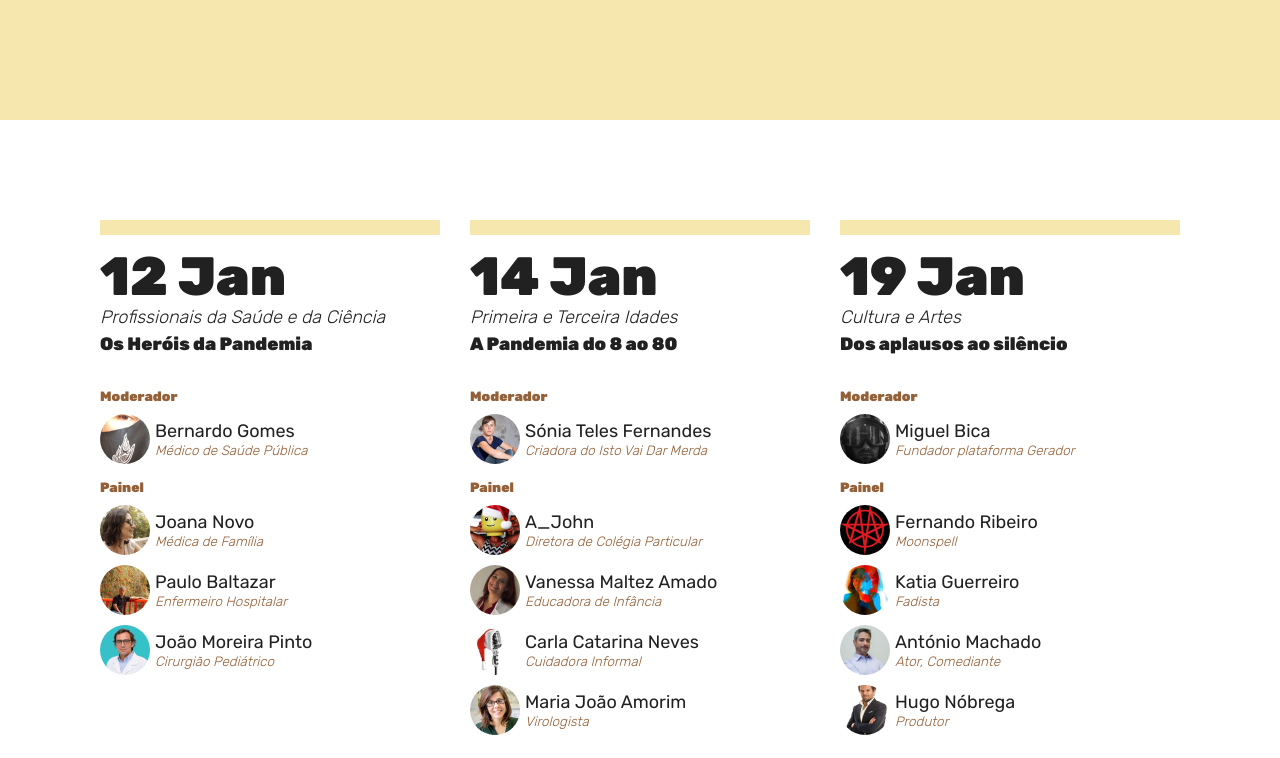
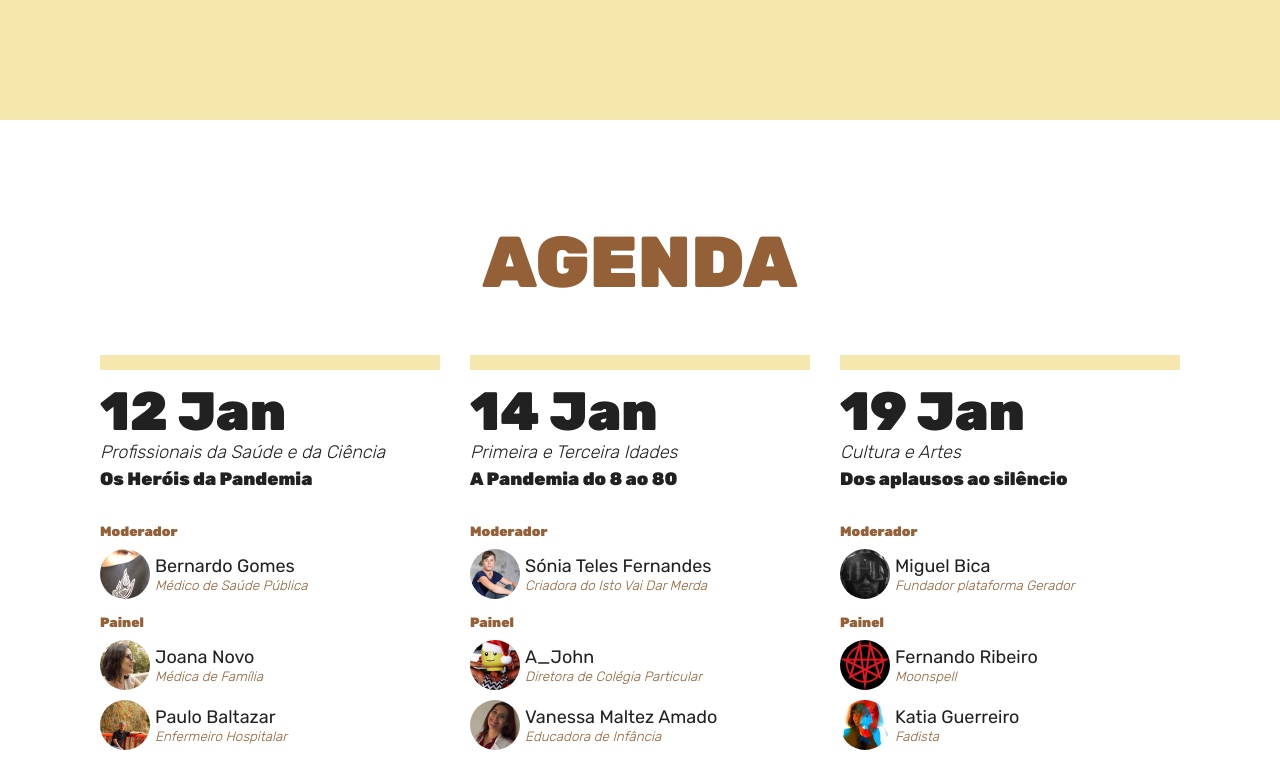
Before and after one commit to ickas/istovaidarmerda.online, a Next.js app: page / in a window 1280 px wide. Shown: the part 680-1438 px from the top of the page. Built offline with nearby package versions, Linux system fonts and the light colour scheme.

Commit message:
add rubrics section
- rename schedule.js to agenda.js
- add rubrics schedule
- add rubrics section

```diff
--- a/pages/index.js
+++ b/pages/index.js
@@ -5,7 +5,8 @@ import Where from "components/where";
 import Hein from "components/hein";
 import Partners from "components/partners";
 import Footer from "components/footer";
-import { events } from "../utils/schedule";
+import { agenda } from "../utils/agenda";
+import { rubrics } from "../utils/rubrics";
 import { partners } from "../utils/partners";
 
 /**
@@ -24,7 +25,7 @@ export default function Home() {
       </Head>
 
       <Hero />
-      <Schedule events={events} />
+      <Schedule agenda={agenda} rubrics={rubrics} />
       <Where twitter="https://twitter.com/IstoVai" youtube="https://www.youtube.com/channel/UC-M0MHRa0CNewKhjCz4c2Qg" />
       <Hein />
       <Partners partners={partners} />
--- a/src/components/Schedule.js
+++ b/src/components/Schedule.js
@@ -2,10 +2,24 @@ import React from "react";
 import PropTypes from "prop-types";
 import Link from "next/link";
 import styled from "styled-components";
+
+import { rem } from "polished";
 import { device } from "utils/breakpoints";
 
 const Wrapper = styled.section`
-  padding: 30px;
+  padding: 50px 30px 30px 30px;
+
+  h2 {
+    margin-bottom: 50px;
+    font-size: ${rem("40px")};
+    text-align: center;
+  }
+
+  @media ${device.s} {
+    h2 {
+      font-size: ${rem("64px")};
+    }
+  }
 
   @media ${device.l} {
     padding: 100px;
@@ -18,6 +32,16 @@ const Events = styled.div`
   display: grid;
   grid-template-columns: repeat(auto-fit, minmax(280px, 1fr));
   grid-gap: 30px;
+
+  & + h2 {
+    margin-top: 50px;
+  }
+
+  @media ${device.s} {
+    & + h2 {
+      margin-top: 100px;
+    }
+  }
 `;
 
 const Event = styled.div`
@@ -41,8 +65,14 @@ const Event = styled.div`
       font-style: italic;
     }
 
-    &.title {
+    &.title,
+    &.rubric-title {
       font-weight: var(--fontBlack);
+    }
+
+    &.rubric-title {
+      margin-top: 10px;
+      font-size: 1.2rem;
     }
   }
 
@@ -116,12 +146,12 @@ const Personas = ({ values }) =>
     );
   });
 
-const Schedule = ({ events }) => (
+const Schedule = ({ agenda, rubrics }) => (
   <Wrapper id="schedule">
-    <h2 className="sr-only">Agenda</h2>
+    <h2>Agenda</h2>
     <Events>
-      {Array.isArray(events) &&
-        events.map((event, index) => {
+      {Array.isArray(agenda) &&
+        agenda.map((event, index) => {
           const key = `event-${index}`;
           return (
             <Event key={key}>
@@ -138,11 +168,27 @@ const Schedule = ({ events }) => (
           );
         })}
     </Events>
+
+    <h2>Rubricas</h2>
+    <Events>
+      {Array.isArray(rubrics) &&
+        rubrics.map((event, index) => {
+          const key = `event-${index}`;
+          return (
+            <Event key={key}>
+              <span className="rubric-title">{event.title}</span>
+              <div>
+                <Personas values={event.speakers} />
+              </div>
+            </Event>
+          );
+        })}
+    </Events>
   </Wrapper>
 );
 
 Schedule.propTypes = {
-  events: PropTypes.arrayOf(
+  agenda: PropTypes.arrayOf(
     PropTypes.shape({
       date: PropTypes.string,
       area: PropTypes.string,
--- a/utils/schedule.js
+++ b/utils/agenda.js
@@ -1,4 +1,4 @@
-export const events = [
+export const agenda = [
   {
     date: "12 Jan",
     area: "Profissionais da Saúde e da Ciência",
--- /dev/null
+++ b/utils/rubrics.js
@@ -0,0 +1,52 @@
+export const rubrics = [
+  {
+    title: "#istovaidarfoto",
+    speakers: [
+      {
+        avatar: "/images/avatars/isabel-silva.jpg",
+        name: "Isabel Silva",
+        job: "Fotógrafa Oficial IVDM",
+        url: "https://twitter.com/Idzabela",
+      },
+    ],
+  },
+  {
+    title: "#istovaidardicatech",
+    speakers: [
+      {
+        avatar: "/images/avatars/artur-azevedo.jpg",
+        name: "Artur Azevedo",
+        job: "iStuff.pt",
+        url: "https://twitter.com/arturazevedo",
+      },
+      {
+        avatar: "/images/avatars/joao-coutinho.jpg",
+        name: "João Coutinho",
+        job: "joaocoutinho.net",
+        url: "https://twitter.com/Joaocoutinho",
+      },
+    ],
+  },
+  {
+    title: "#istovaidarvinho",
+    speakers: [
+      {
+        avatar: "/images/avatars/wome.jpg",
+        name: "WOME Mystery Box",
+        job: "wome.pt",
+        url: "https://twitter.com/BoxWome",
+      },
+    ],
+  },
+  {
+    title: "#istovaidarrabisco",
+    speakers: [
+      {
+        avatar: "/images/avatars/rui-cavaleiro.jpg",
+        name: "Rui Cavaleiro",
+        job: "Mestre Rabiscador",
+        url: "https://twitter.com/Rui_Cavaleiro_",
+      },
+    ],
+  },
+];
```
